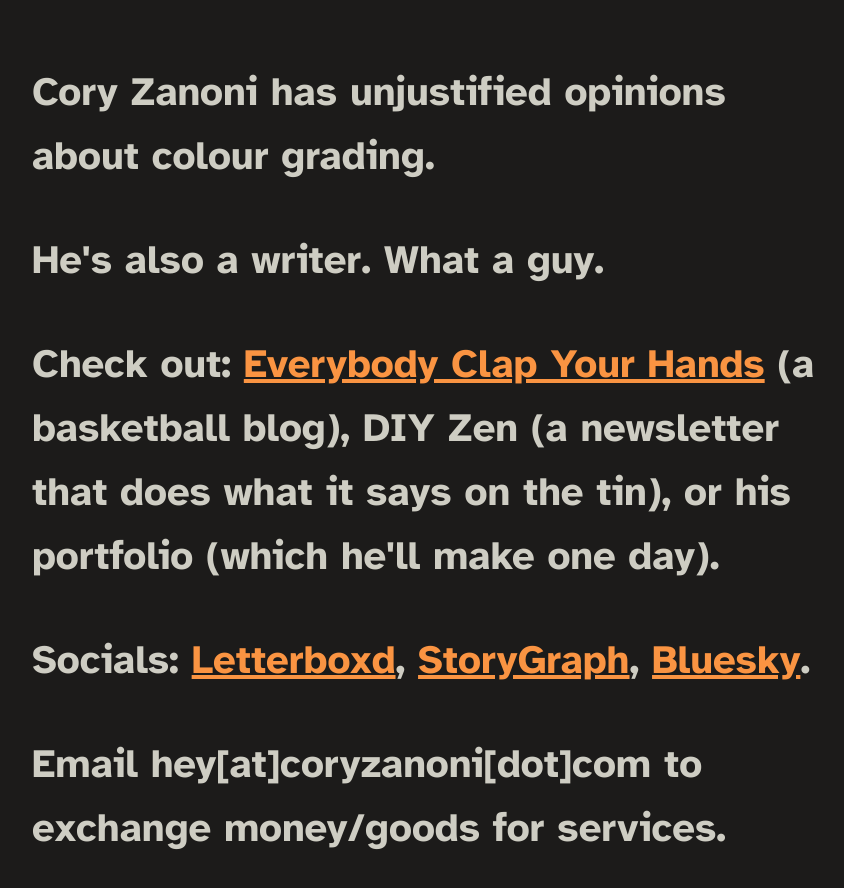
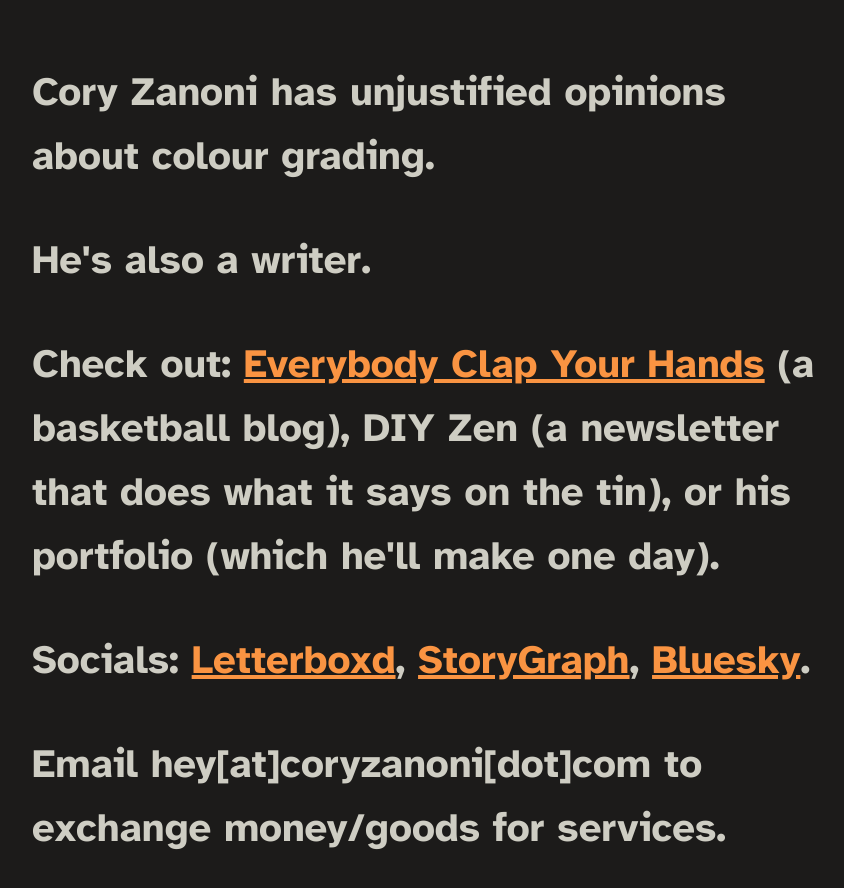
Before and after one commit to inonaz/cz_v2, a plain HTML site: page index.html in a window 1280 px wide. Shown: the whole page, without its empty margins (208-1052 px from the left). Drawn offline with Linux system fonts and the light colour scheme.

Commit message:
Update index.html

```diff
--- a/index.html
+++ b/index.html
@@ -9,7 +9,7 @@
 </head>
 <body>
     <p id="random-sentence"></p>
-<p>He's also a writer. What a guy.</p>
+<p>He's also a writer.</p>
 <p>Check out: <a href="https://clapclapclapclapclapclapclapclapclap.com">Everybody Clap Your Hands</a> (a basketball blog), DIY Zen (a newsletter that does what it says on the tin), or his portfolio (which he'll make one day).</p>
 <p>Socials: <a href="https://clapclapclapclapclapclapclapclapclap.com">Letterboxd</a>, <a href="https://app.thestorygraph.com/profile/idkcz">StoryGraph</a>, <a href="https://bsky.app/profile/idkcz.bsky.social">Bluesky</a>.</p>
     <p>Email hey[at]coryzanoni[dot]com to exchange money/goods for services.</p>
```
